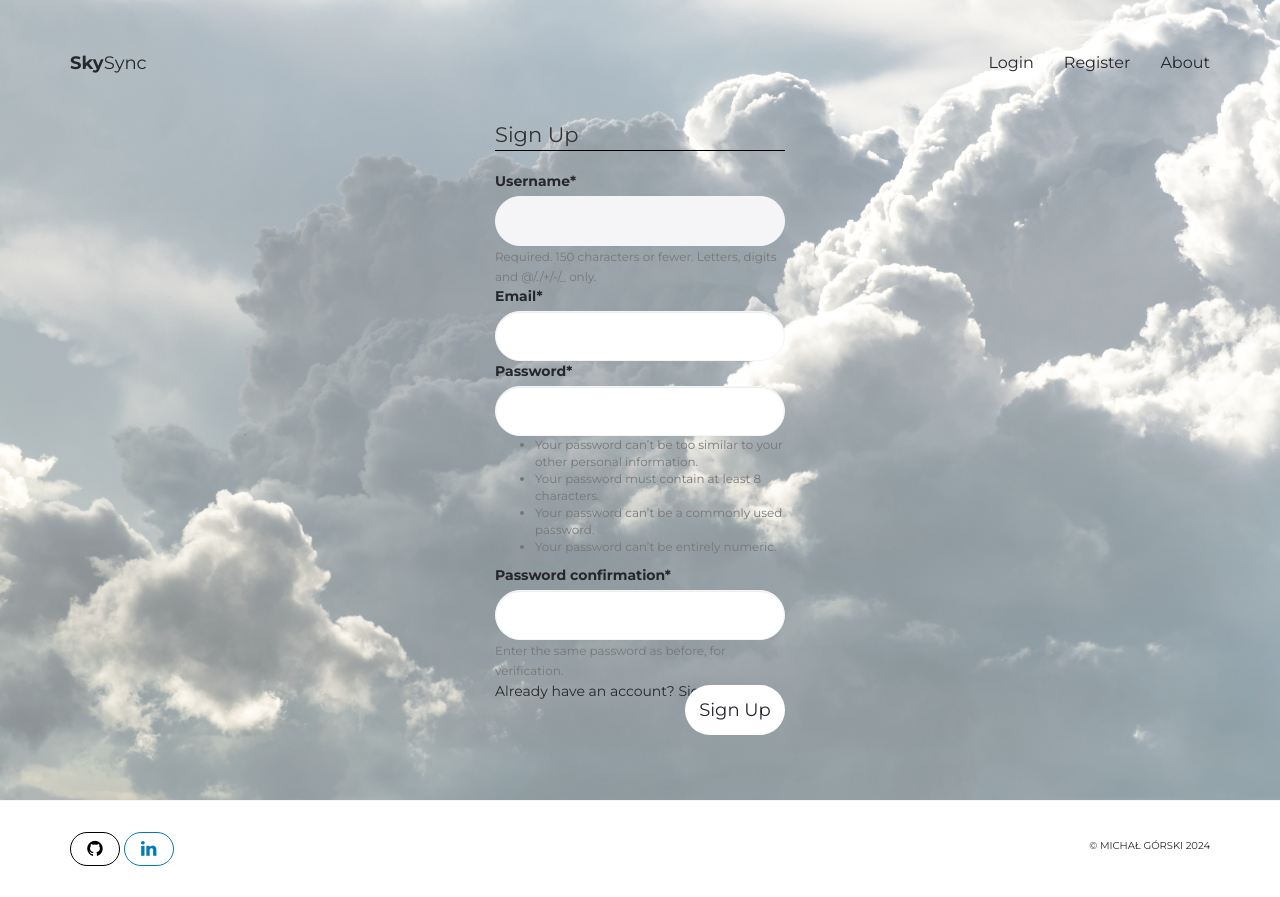
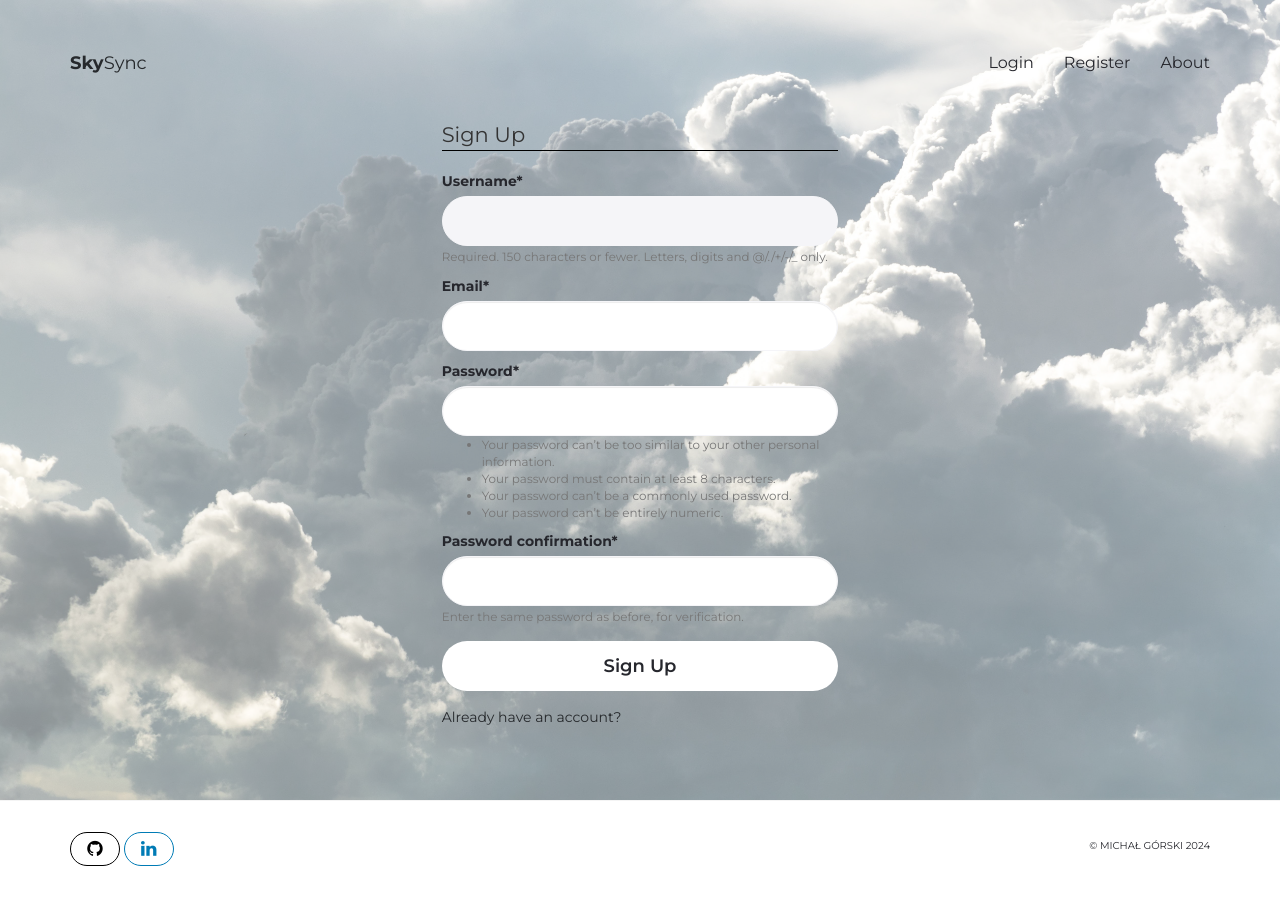
Before and after one commit to mikegorski/sky_sync, a Django app: page /register/ in a window 1280 px wide. Run offline with Django 4.2, Linux system fonts and the light colour scheme; some libraries are stand-ins or nearby versions.

Commit message:
[FEAT] made login and register forms less of an eyesore

```diff
--- /dev/null
+++ b/sky_sync/users/static/users/css/custom.css
@@ -0,0 +1,100 @@
+.form-group + .form-group {
+    margin-top: 10px;
+}
+
+.form-check {
+    margin: 0;
+}
+
+.form-check + .form-check,
+.radio-btn + .radio-btn {
+    margin-top: 15px;
+}
+
+.form-check [type="checkbox"]:not(:checked) + label,
+.form-check [type="checkbox"]:checked + label {
+    position: relative;
+    padding-left: 30px;
+    cursor: pointer;
+}
+
+.form-check [type="checkbox"]:not(:checked) + label:before,
+.form-check [type="checkbox"]:checked + label:before {
+    content: '';
+    position: absolute;
+    left:0;
+    width: 20px;
+    height: 20px;
+    background-color: #fff;
+    border: 1px solid #f5f5f8;
+    border-radius: 3px;
+    box-shadow: none;
+    transition: border-color .2s;
+    -webkit-transition: border-color .2s;
+    -ms-transition: border-color .2s;
+    -o-transition: border-color .2s;
+    -ms-transition: border-color .2s;
+}
+
+.form-check [type="checkbox"]:not(:checked) + label:after,
+.form-check [type="checkbox"]:checked + label:after {
+    content: '\f00c';
+    font-family: 'FontAwesome';
+    position: absolute;
+    top: 50%;
+    left: 0;
+    text-align: center;
+    font-size: 15px;
+    height: 20px;
+    width: 20px;
+    border-radius: 3px;
+    color: #fff;
+    background-color: #26292c;
+    transform: translateY(-50%);
+    -webkit-transform: translateY(-50%);
+    -ms-transform: translateY(-50%);
+    -o-transform: translateY(-50%);
+    -ms-transform: translateY(-50%);
+      transition: opacity .2s;
+    -webkit-transition: opacity .2s;
+    -ms-transition: opacity .2s;
+    -o-transition: opacity .2s;
+    -ms-transition: opacity .2s;
+}
+
+.form-check [type="checkbox"]:not(:checked) + label:after {
+    opacity: 0;
+}
+
+.form-check [type="checkbox"]:checked + label:after {
+    opacity: 1;
+}
+
+.form-check [type="checkbox"]:disabled:not(:checked) + label:before,
+.form-check [type="checkbox"]:disabled:checked + label:before {
+    box-shadow: none;
+    border-color: #bbb;
+    background-color: #ddd;
+}
+
+.form-check [type="checkbox"]:disabled:checked + label:after {
+    color: #999;
+}
+.form-check [type="checkbox"]:disabled + label {
+    color: #aaa;
+}
+
+.form-check [type="checkbox"]:checked:focus + label:before,
+.form-check [type="checkbox"]:not(:checked):focus + label:before {
+    border: 1px dotted #26292c;
+}
+
+.form-check [type="checkbox"]:not(:checked) + label:hover:before,
+.form-check [type="checkbox"]:checked + label:hover:before {
+    border: 1px solid #26292c;
+}
+
+.form-check-label {
+    font-weight: 500;
+    font-size: 14px;
+}
--- a/sky_sync/users/static/users/css/style.css
+++ b/sky_sync/users/static/users/css/style.css
@@ -160,13 +160,16 @@ button.btn:focus {
 }
 
 .form-group .btn {
-    position: absolute;
+    position: relative;
     top: 5px;
     right: 0px;
     line-height: 50px;
-    min-width: 100px;
+    width: 100%;
     font-size: 18px;
+    font-weight: 600;
     border-radius: 25px;
+    margin-bottom: 20px;
+
 }
 
 .form-control-comment {
@@ -184,9 +187,8 @@ button.btn:focus {
 input[type=checkbox],
 input[type=radio] {
     position: absolute;
-    visibility: hidden;
     height: auto;
-    margin-top: 0;
+    margin-top: 10px;
 }
 
 .checkbox {
@@ -812,6 +814,16 @@ html, body {
     left: 0;
     right: 0;
     bottom: 0;
+    top: 30%;
+    margin: auto;
+}
+
+.hero-register {
+    display: table-cell;
+    position: absolute;
+    left: 0;
+    right: 0;
+    bottom: 0;
     top: 15%;
     margin: auto;
 }
--- a/sky_sync/users/templates/users/acc_activate_email.html
+++ /dev/null
@@ -1,4 +0,0 @@
-{% autoescape off %}
-Hi {{ user.username }},
-Please click on the link to confirm your registration: http://{{ domain }}{% url 'activate' uidb64=uid token=token %}
-{% endautoescape %}
--- /dev/null
+++ b/sky_sync/users/templates/users/acc_activation_email.html
@@ -0,0 +1,4 @@
+{% autoescape off %}
+Hi {{ user.username }},
+Please click on the link to confirm your registration: http://{{ domain }}/{% url 'activate-account' uidb64=uidb64 token=token %}
+{% endautoescape %}
--- a/sky_sync/users/templates/users/base.html
+++ b/sky_sync/users/templates/users/base.html
@@ -26,7 +26,7 @@
     <!-- Favicon
     ================================================== -->
     <link rel="apple-touch-icon" type="image/png" sizes="180x180" href="{% static 'users/img/apple-touch-icon.png' %}">
-    <link rel="shortcut icon" type="image/png" sizes="16x16" href="{% static 'users/img/favicon.png' %}">
+    <link rel="shortcut icon" type="image/png" sizes="16x16" href="{% static 'users/img/favicon.ico' %}">
 
     <!-- to enable adding scripts in templates extending this one. -->
     {% block script %}{% endblock %}
@@ -38,6 +38,7 @@
     <link rel="stylesheet" type="text/css" href="{% static 'users/css/bootstrap.min.css' %}" />
     <link rel="stylesheet" type="text/css" href="{% static 'users/css/style.css' %}" />
     <link rel="stylesheet" type="text/css" href="{% static 'users/css/responsive.css' %}" />
+    <link rel="stylesheet" type="text/css" href="{% static 'users/css/custom.css' %}" />
 
     <!-- HTML5 shim and Respond.js IE8 support of HTML5 elements and media queries -->
     <script src="https://oss.maxcdn.com/libs/html5shiv/3.7.0/html5shiv.js"></script>
@@ -53,7 +54,7 @@
 
                 <div class="navbar-header">
 
-                    <a class="site-title" href="{% url 'home' %}"><span>Sky</span>Sync</a>
+                    <a class="site-title" href="{% url 'landing-page' %}"><span>Sky</span>Sync</a>
 
                 </div><!-- /.navbar-header -->
 
--- a/sky_sync/users/templates/users/register.html
+++ b/sky_sync/users/templates/users/register.html
@@ -2,7 +2,7 @@
 {% load crispy_forms_tags %}
 {% block content %}
 <div id="hero" class="hero overlay">
-    <div class="hero-login col-sm-3">
+    <div class="hero-register col-sm-4">
         <form method="POST">
             {% csrf_token %}
             <fieldset class="form-group">
@@ -13,11 +13,9 @@
                 <button class="btn" type="submit">Sign Up</button>
             </div>
         </form>
-<!--        <div class="mt-40">-->
-            <p>
-                Already have an account? <a href="{% url 'login' %}">Sign In</a>
-            </p>
-<!--        </div>-->
+        <div class="mt-40">
+            <p><a href="{% url 'login' %}">Already have an account?</a></p>
+        </div>
     </div>
 </div>
 {% endblock %}
```
Also changed, not shown: sky_sync/users/templates/users/login.html (+7 -5 lines), sky_sync/users/static/users/img/favicon.ico (renamed from sky_sync/users/static/users/img/favicon.png), sky_sync/users/templates/users/landing_page.html (renamed from sky_sync/users/templates/users/home.html), 1 other file.
